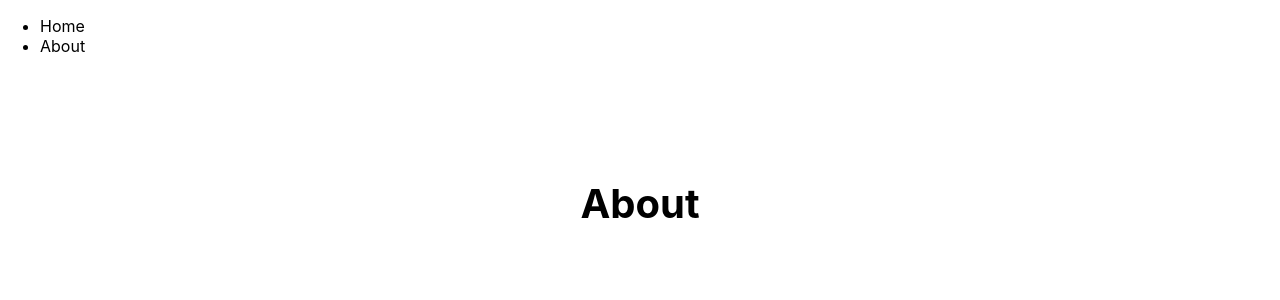
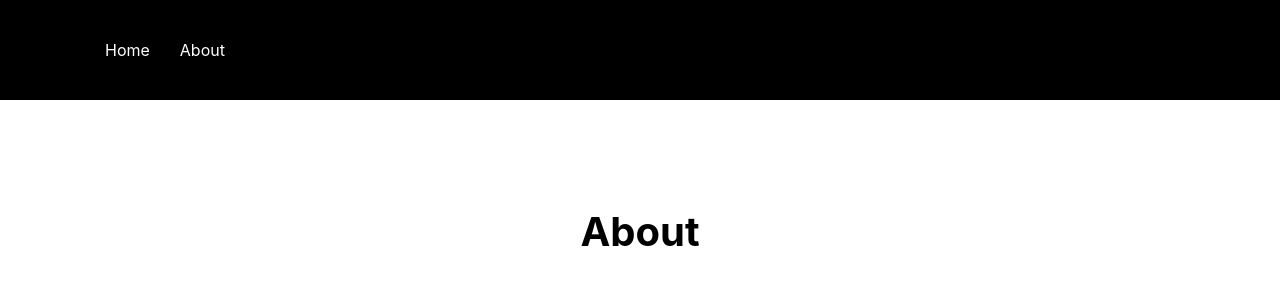
Before and after one commit to boakyezitek/next-crash-course, a Next.js app: page /about in a window 1280 px wide. Shown: the top 300 px of the page. Built offline with nearby package versions, Linux system fonts and the light colour scheme.

Commit message:
added navbar styles

```diff
--- a/styles/Nav.module.css
+++ b/styles/Nav.module.css
@@ -0,0 +1,20 @@
+.nav{
+    height: 40px;
+    padding: 50px;
+    background-color: #000;
+    color: #fff;
+    display: flex;
+    align-items: center;
+    justify-content: flex-start;
+}
+
+.nav ul{
+    display: flex;
+    justify-content: center;
+    align-items: center;
+    list-style: none;
+}
+
+.nav ul li a{
+ margin:5px 15px;
+}
```
